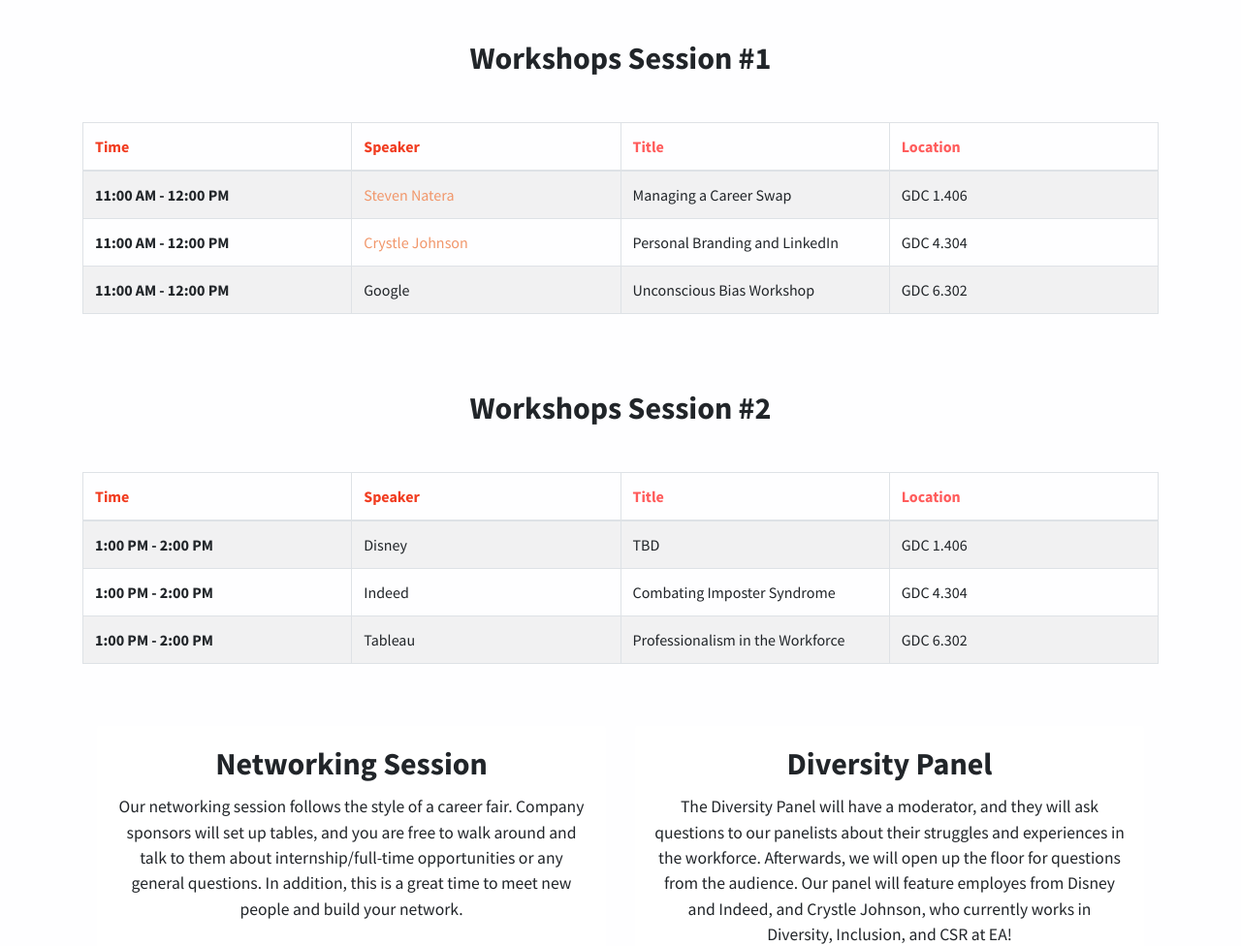
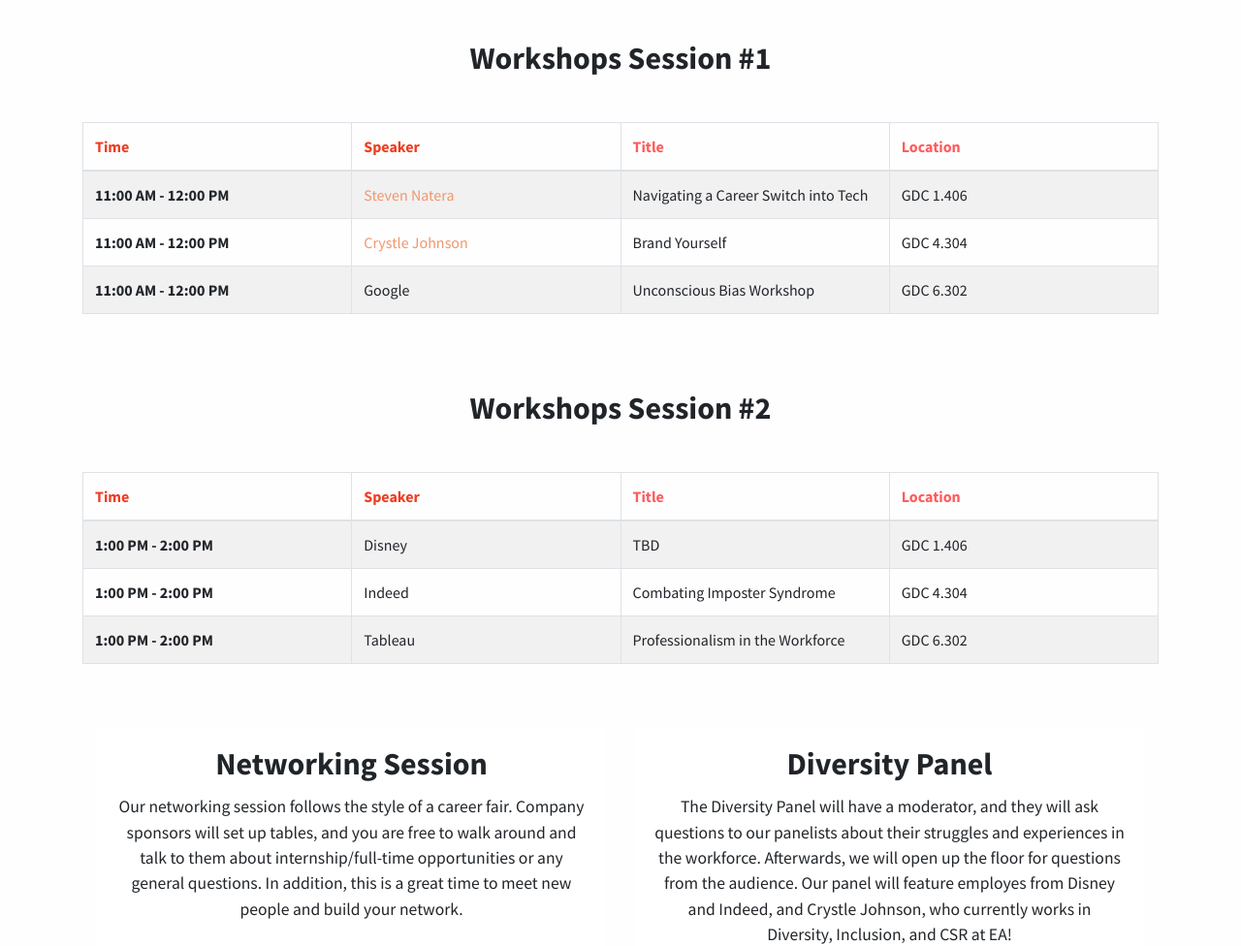
Before and after one commit to divday/divday.github.io, a website: page index.html in a window 1280 px wide. Shown: the part 1946-2922 px from the top of the page at 97% size. Drawn offline with nearby package versions, Linux system fonts and the light colour scheme.

Commit message:
update workshop titles

```diff
--- a/index.html
+++ b/index.html
@@ -185,13 +185,13 @@
           <tr>
             <th scope="row">11:00 AM - 12:00 PM</th>
             <td><a href="https://www.linkedin.com/in/snatera/">Steven Natera</a></td>
-            <td>Managing a Career Swap</td>
+            <td>Navigating a Career Switch into Tech</td>
             <td>GDC 1.406</td>
           </tr>
           <tr>
             <th scope="row">11:00 AM - 12:00 PM</th>
             <td><a href="https://www.linkedin.com/in/crystlespeaks">Crystle Johnson</a></td>
-            <td>Personal Branding and LinkedIn</td>
+            <td>Brand Yourself</td>
             <td>GDC 4.304</td>
           </tr>
           <tr>
```
